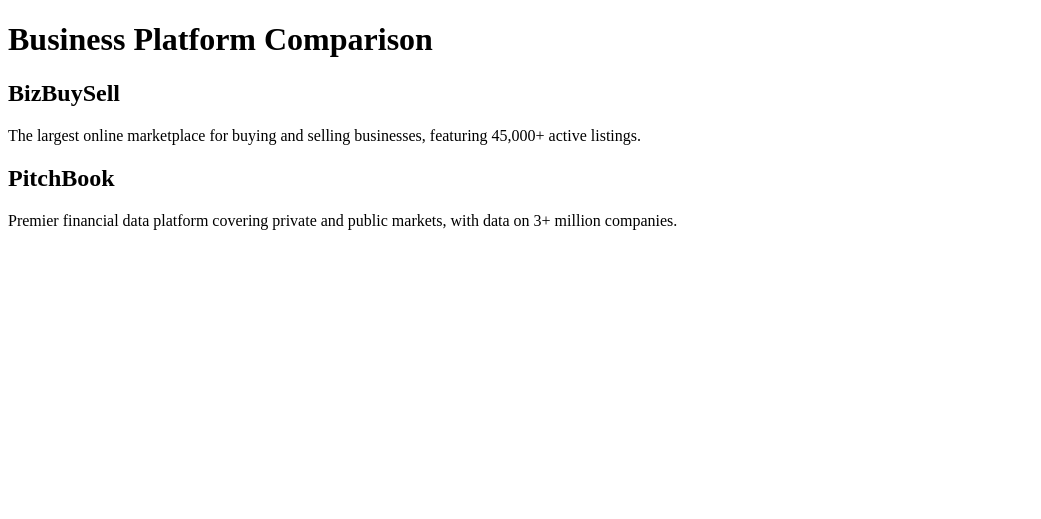
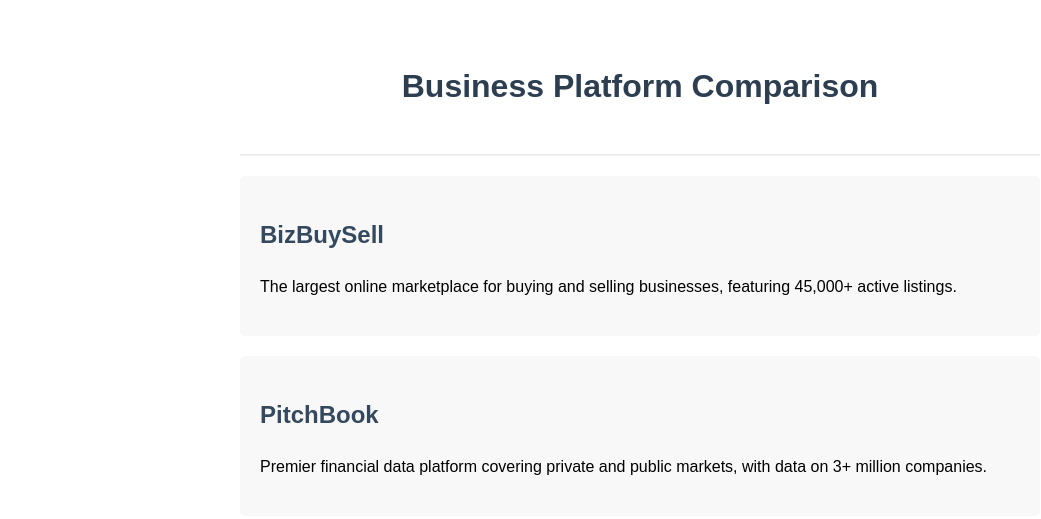
Before and after one commit to obvigreat/BizBuyPitchBook-test, a plain HTML site: page index.html in a window 1280 px wide. Shown: the whole page, without its empty margins (0-1041 px from the left). Drawn offline with Linux system fonts and the light colour scheme.

Commit message:
Add CSS styling

```diff
--- a/index.html
+++ b/index.html
@@ -4,6 +4,28 @@
     <meta charset="UTF-8">
     <meta name="viewport" content="width=device-width, initial-scale=1.0">
     <title>BizBuySell & PitchBook Comparison</title>
+    <style>
+        body {
+            font-family: Arial, sans-serif;
+            max-width: 800px;
+            margin: 0 auto;
+            padding: 20px;
+            line-height: 1.6;
+        }
+        header {
+            text-align: center;
+            padding: 20px 0;
+            border-bottom: 2px solid #eee;
+        }
+        section {
+            margin: 20px 0;
+            padding: 20px;
+            background: #f8f8f8;
+            border-radius: 5px;
+        }
+        h1 { color: #2c3e50; }
+        h2 { color: #34495e; }
+    </style>
 </head>
 <body>
     <header>
```
